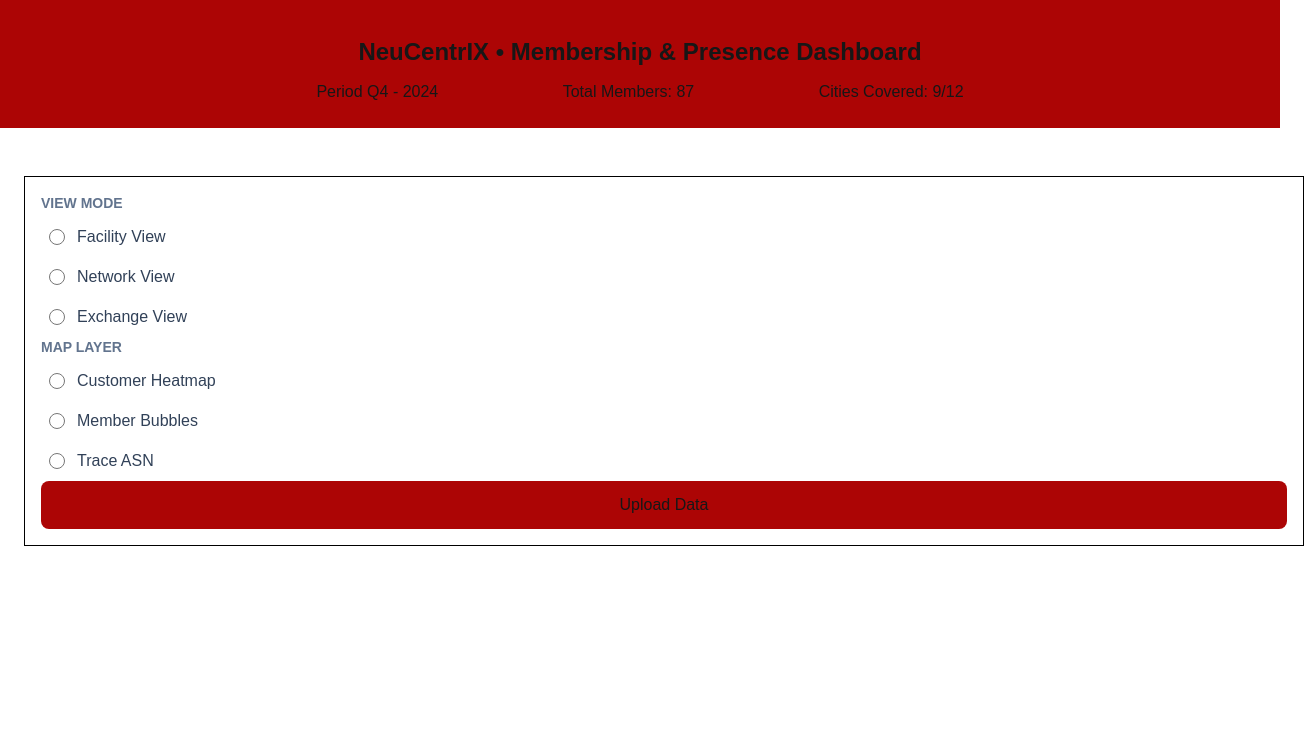
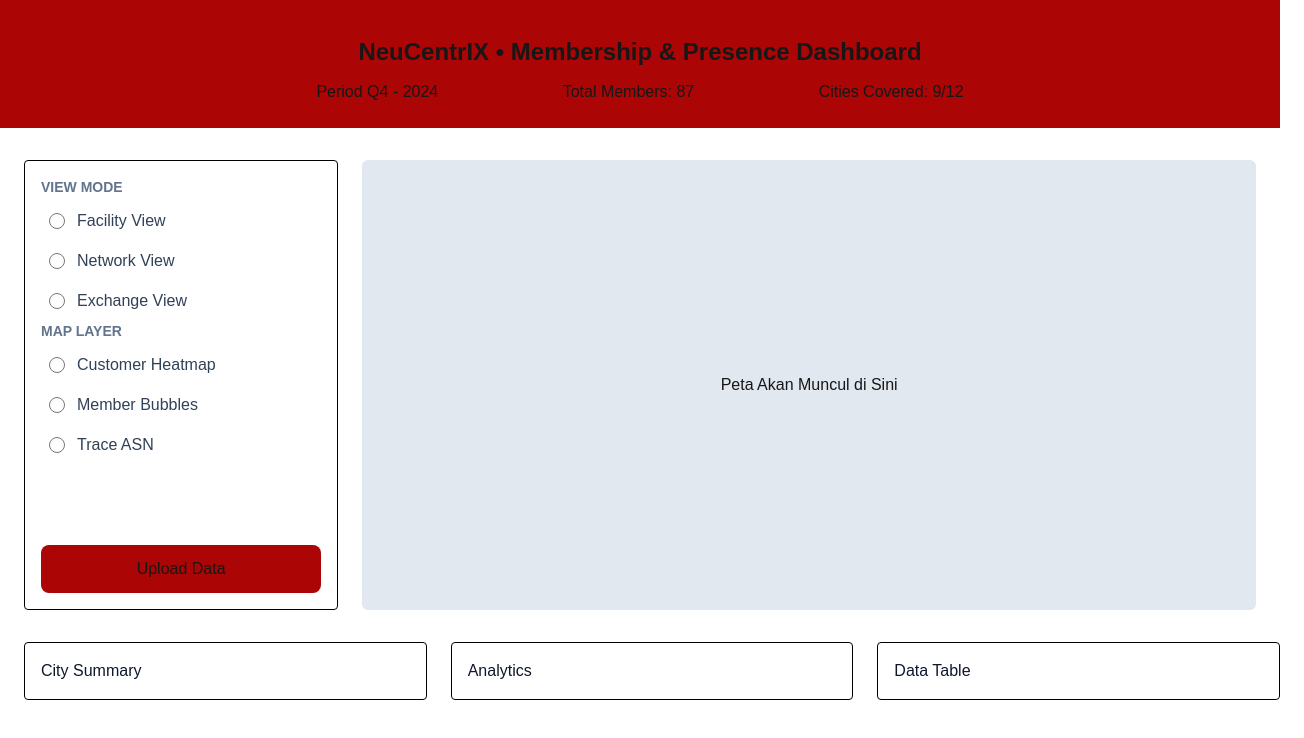
Before and after one commit to ArgyaSabih/ncix-reporting-dashboard, a Next.js app: page / in a window 1280 px wide. Shown: the top 738 px of the page, 1304 px wide, since content can reach past the window. Built offline with nearby package versions, Linux system fonts and the light colour scheme.

Commit message:
feat[insightpanel]: Create citsum, data table

```diff
--- a/app/page.js
+++ b/app/page.js
@@ -1,12 +1,23 @@
+import CitySummary from "@/src/components/dashboard/CitySummary";
+import DataTable from "@/src/components/dashboard/DataTable";
+import MapCanvas from "@/src/components/dashboard/MapCanvas";
+import MembershipChart from "@/src/components/dashboard/MembershipChart";
 import Header from "@/src/components/layout/Header";
 import Sidebar from "@/src/components/layout/Sidebar";
-import Image from "next/image";
 
 export default function Home() {
   return (
-    <>
+    <div className="flex flex-col gap-8">
       <Header />
-      <Sidebar />
-    </>
+      <div className="flex w-full">
+        <Sidebar />
+        <MapCanvas />
+      </div>
+      <div className="flex w-full">
+        <CitySummary />
+        <MembershipChart />
+        <DataTable />
+      </div>
+    </div>
   );
 }
--- /dev/null
+++ b/src/components/dashboard/CitySummary.js
@@ -0,0 +1,9 @@
+const CitySummary = () => {
+  return (
+    <div className="w-1/3 flex h-full gap-20 flex-col border border-black ml-6 p-4 rounded-sm text-slate-900">
+      <h1>City Summary</h1>
+    </div>
+  );
+};
+
+export default CitySummary;
--- /dev/null
+++ b/src/components/dashboard/DataTable.js
@@ -0,0 +1,9 @@
+const DataTable = () => {
+  return (
+    <div className="w-1/3 flex h-full gap-20 flex-col border border-black ml-6 p-4 rounded-sm text-slate-900">
+      <h1>Data Table</h1>
+    </div>
+  );
+};
+
+export default DataTable;
--- a/src/components/dashboard/LayerToggle.js
+++ b/src/components/dashboard/LayerToggle.js
@@ -1,6 +1,6 @@
 const LayerToggle = () => {
   return (
-    <>
+    <div className="gap-0!">
       <h2 className="text-sm font-semibold text-slate-500 uppercase mb-1">
         View Mode
       </h2>
@@ -66,7 +66,7 @@ const LayerToggle = () => {
           <span className="text-slate-700">Trace ASN</span>
         </label>
       </div>
-    </>
+    </div>
   );
 };
 
--- a/src/components/dashboard/MapCanvas.js
+++ b/src/components/dashboard/MapCanvas.js
@@ -1,8 +1,10 @@
 const MapCanvas = () => {
   return (
-    <>
-      <h1>Halo</h1>
-    </>
+    <div className="w-3/4 px-6">
+      <div className="w-full h-full bg-slate-200 rounded-md flex items-center justify-center">
+        Peta Akan Muncul di Sini
+      </div>
+    </div>
   );
 };
 
--- /dev/null
+++ b/src/components/dashboard/MembershipChart.js
@@ -0,0 +1,9 @@
+const MembershipChart = () => {
+  return (
+    <div className="w-1/3 flex h-full gap-20 flex-col border border-black ml-6 p-4 rounded-sm text-slate-900">
+      <h1>Analytics</h1>
+    </div>
+  );
+};
+
+export default MembershipChart;
--- a/src/components/layout/Sidebar.js
+++ b/src/components/layout/Sidebar.js
@@ -3,7 +3,7 @@ import LayerToggle from "../dashboard/LayerToggle";
 
 const Sidebar = () => {
   return (
-    <div className="w-full flex-1/3 flex-col border border-black mt-12 ml-6 p-4 gap-10">
+    <div className="w-1/4 flex h-full gap-20 flex-col border border-black ml-6 p-4 rounded-sm">
       <LayerToggle />
       <Link href="">
         <button className=" w-full h-12 bg-[#AC0505] flex justify-center items-center rounded-lg">
```
